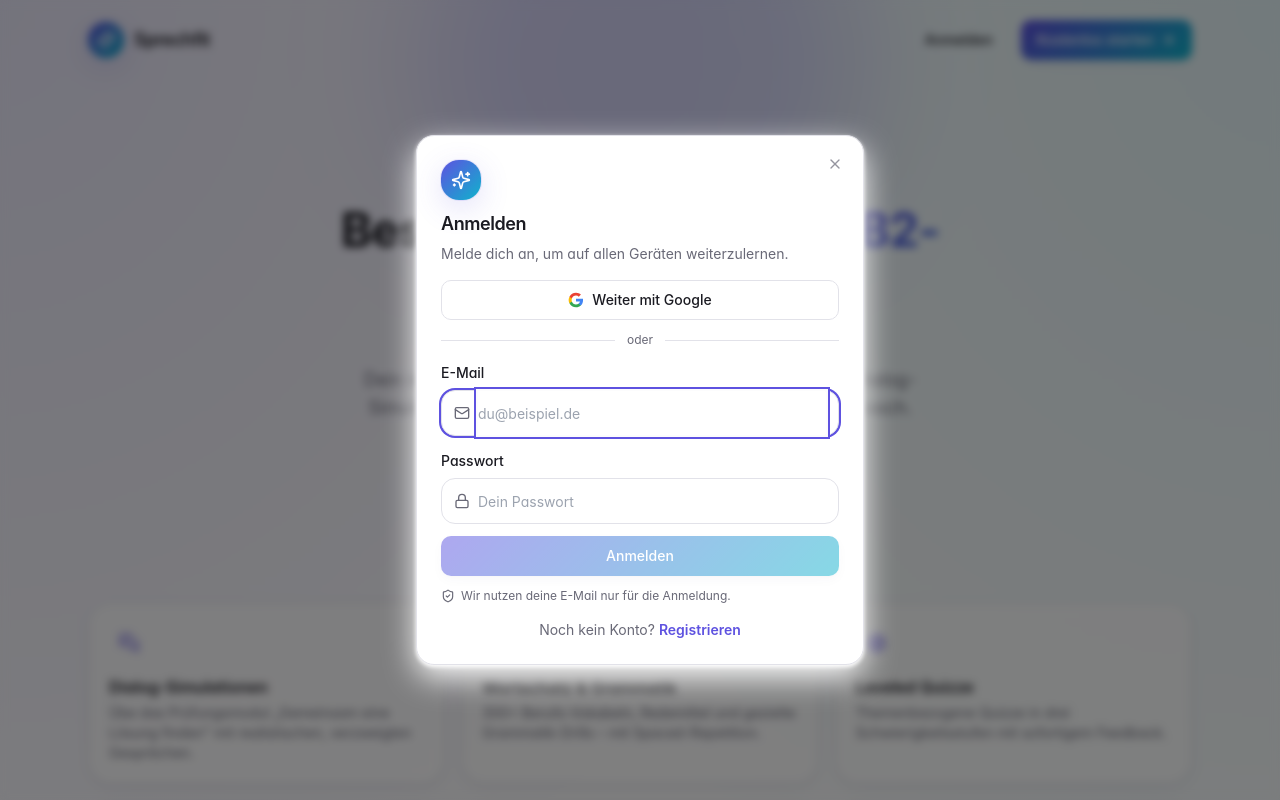
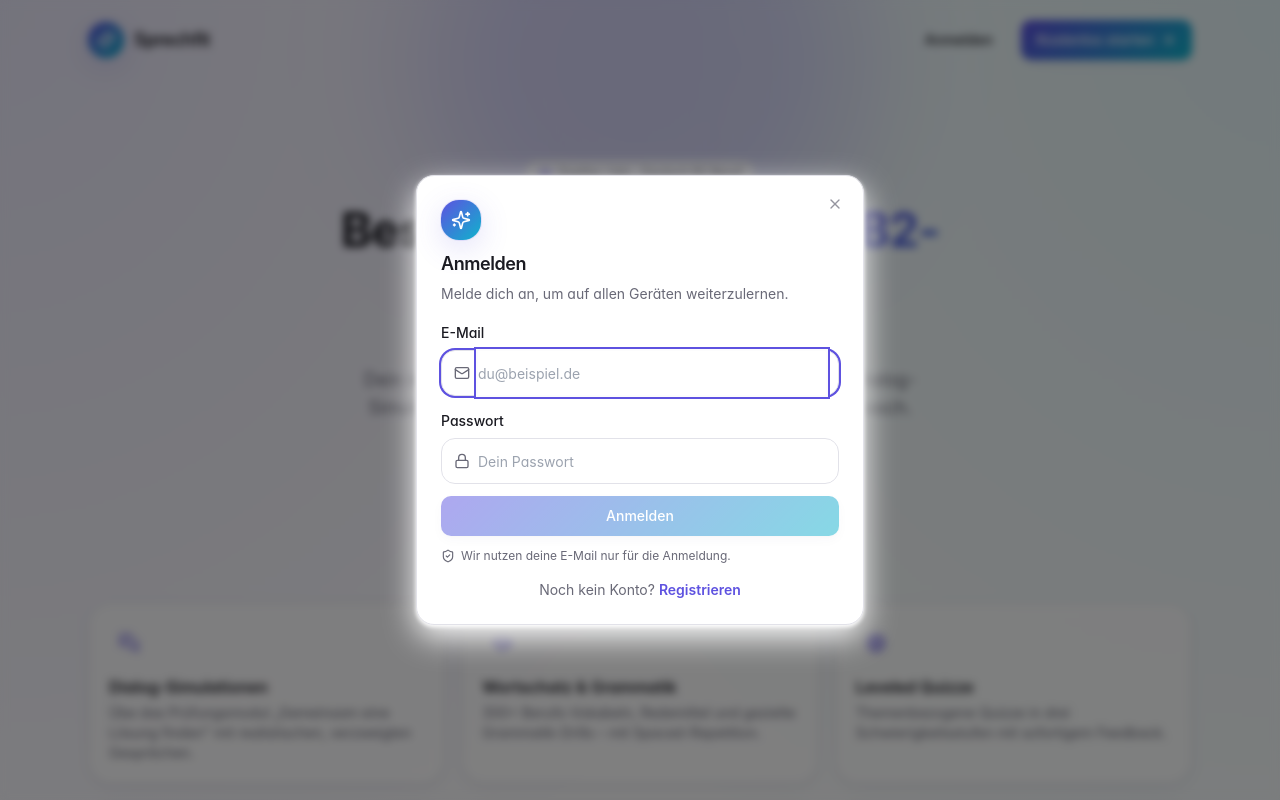
Before and after one commit to thelivinsine/B2furBerufApp, a React (Vite) app: page /#/welcome in a window 1280 px wide. Both pictures are taken after a click on the button "Anmelden". Shown: the top 800 px of the page. Built offline with nearby package versions, Linux system fonts and the light colour scheme; no server answers; a web font is replaced by a local one.

Commit message:
Gate Google sign-in button behind a flag (off until OAuth configured)

```diff
--- a/src/features/auth/AuthDialog.tsx
+++ b/src/features/auth/AuthDialog.tsx
@@ -14,10 +14,18 @@ import { useSessionStore } from "@/store/useSessionStore";
 export type AuthIntent = "signup" | "login";
 
 /**
+ * Toggle for the "Weiter mit Google" button. Off until the Google OAuth
+ * provider is configured in Supabase + Google Cloud — flip to `true` once
+ * the Client ID / Secret are saved in the Supabase Google provider settings.
+ */
+const GOOGLE_ENABLED = false;
+
+/**
  * Email + password sign-up / log-in dialog. Instant and in-app (no email
  * round-trip) as long as "Confirm email" is disabled in Supabase. A guest's
  * progress is preserved when they upgrade (the email is attached to the same
- * account). Google one-click sign-in is offered as an alternative.
+ * account). Google one-click sign-in is offered as an alternative once
+ * `GOOGLE_ENABLED` is turned on.
  */
 export function AuthDialog({
   open,
@@ -72,6 +80,8 @@ export function AuthDialog({
         </DialogHeader>
 
         <div className="space-y-3">
+          {GOOGLE_ENABLED && (
+            <>
               <Button
                 variant="outline"
                 className="w-full"
@@ -84,6 +94,8 @@ export function AuthDialog({
               <div className="flex items-center gap-3 text-xs text-muted-foreground">
                 <span className="h-px flex-1 bg-border" /> oder <span className="h-px flex-1 bg-border" />
               </div>
+            </>
+          )}
 
           <div className="space-y-1.5">
             <label className="text-sm font-medium">E-Mail</label>
```
Lines whose indentation alone changed are shown as unchanged.
